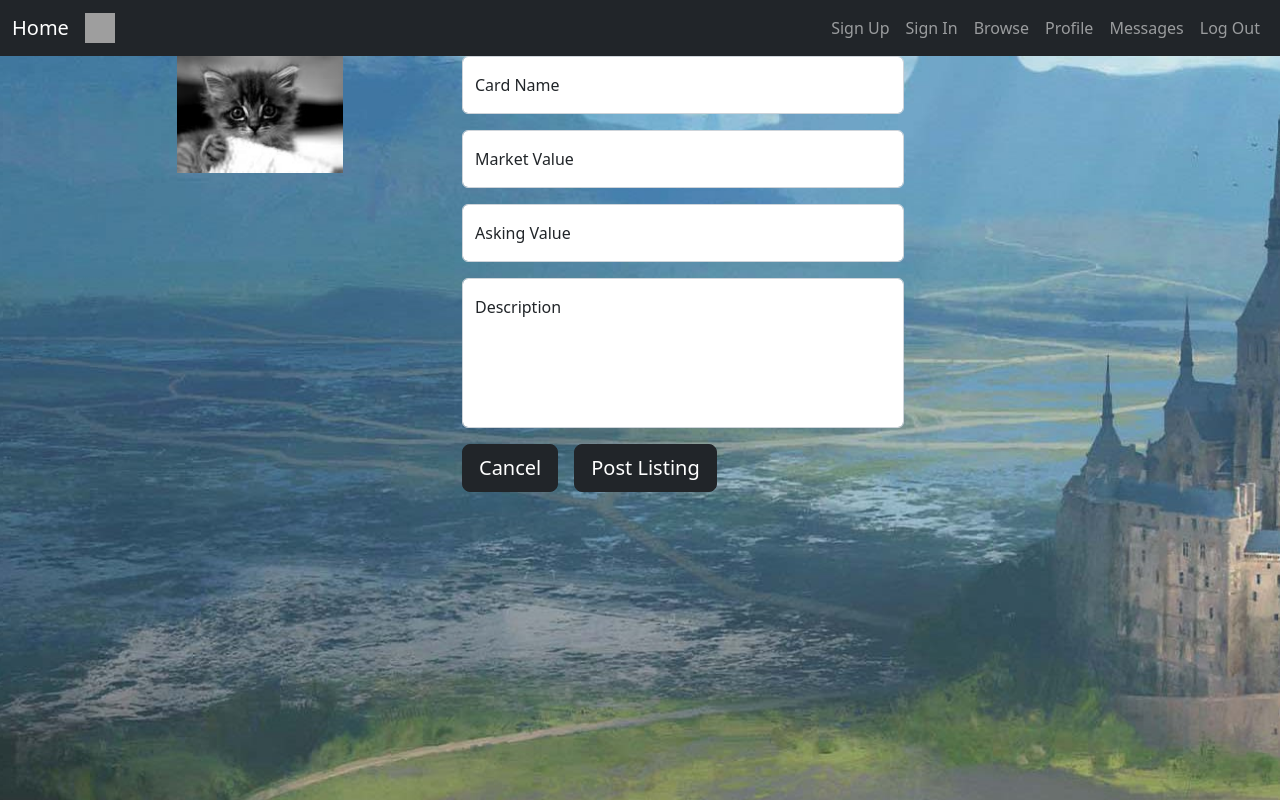
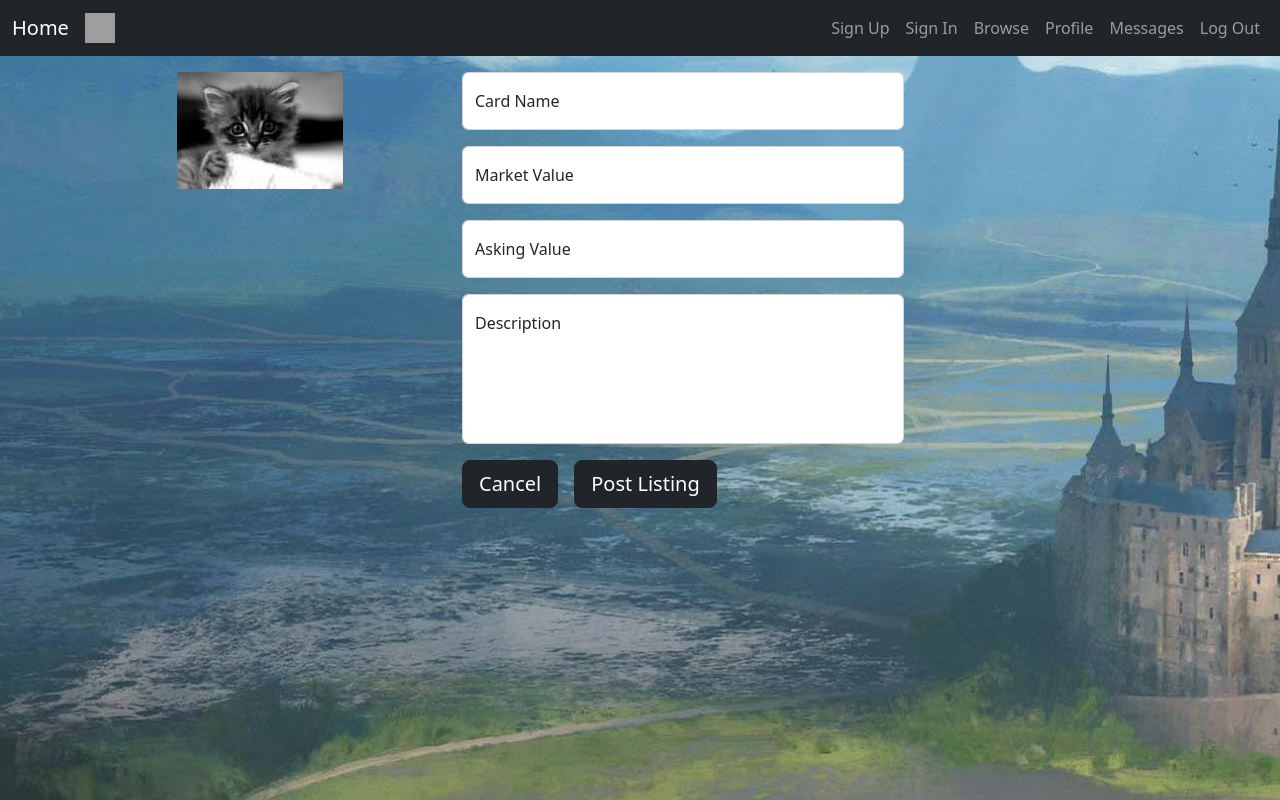
Before and after one commit to web-magic-41/capstone-project, a React (Vite) app in the folder frontend/: page /listACard in a window 1280 px wide. Built offline with nearby package versions, Linux system fonts and the light colour scheme; grey boxes are pictures that could not be loaded.

Commit message:
added margin

```diff
--- a/frontend/src/ui/listACard.jsx
+++ b/frontend/src/ui/listACard.jsx
@@ -6,7 +6,7 @@
     return (
         <>
             <div id={"listACard"}>
-            <Container className={"justify-content-center"}>
+            <Container className={"justify-content-center mt-3"}>
                 <Row>
                     <Col id={"cat"} md={2} className={"mx-auto mb-3 d-block text-center"}>
                         <Image src={cat} fluid={true} alt="placeHolder"/>
```
